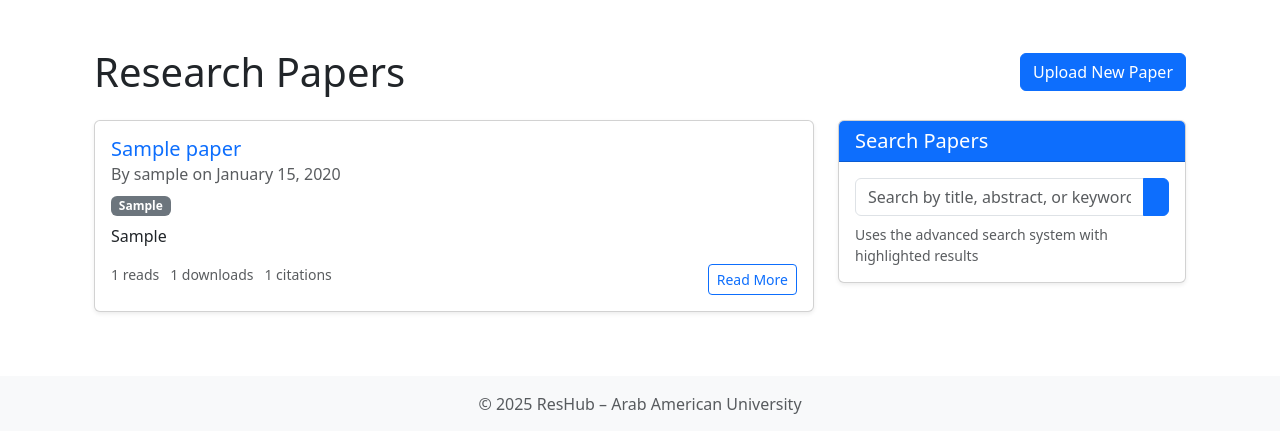
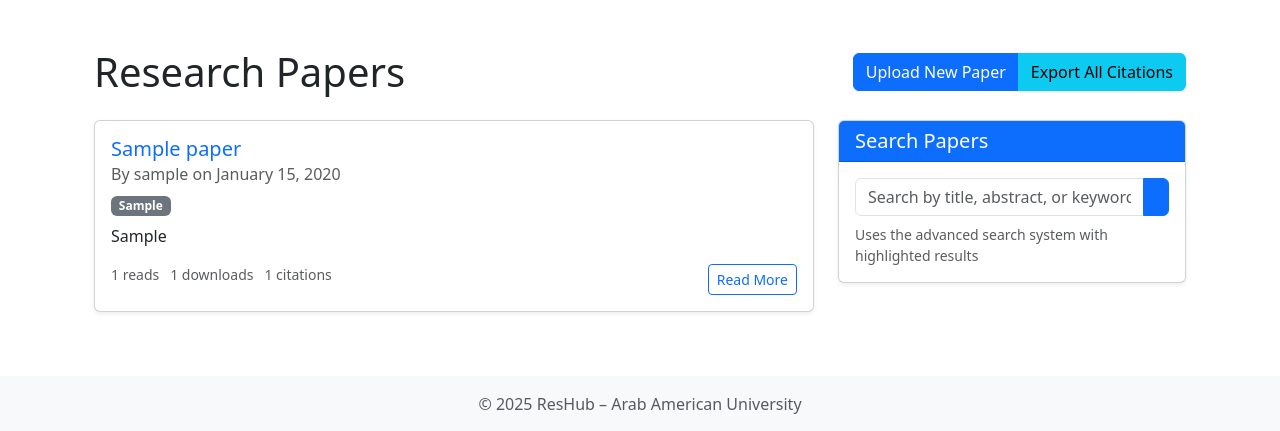
Before and after one commit to AAUP-ResHub/ResHub, a Flask app: page /papers/ in a window 1280 px wide. Shown: the part 56-487 px from the top of the page. Run offline with Flask 3, Linux system fonts and the light colour scheme; a user stored in the database is signed in; tables that the repository leaves empty hold one stand-in row (values such as "Sample post").

Commit message:
Add Export All Citations button to papers.html template

```diff
--- a/app/templates/papers/papers.html
+++ b/app/templates/papers/papers.html
@@ -20,9 +20,16 @@
         </h1>
 
         {% if current_user.is_authenticated %}
-        <a href="{{ url_for('paper.new_paper') }}" class="btn btn-primary">
-            <i class="bi bi-plus-circle"></i> Upload New Paper
-        </a>
+        <div class="btn-group">
+            <a href="{{ url_for('paper.new_paper') }}" class="btn btn-primary">
+                <i class="bi bi-plus-circle"></i> Upload New Paper
+            </a>
+            {% if papers.items %}
+            <a href="{{ url_for('citation.export_all') }}" class="btn btn-info">
+                <i class="bi bi-download"></i> Export All Citations
+            </a>
+            {% endif %}
+        </div>
         {% endif %}
     </div>
 
```
